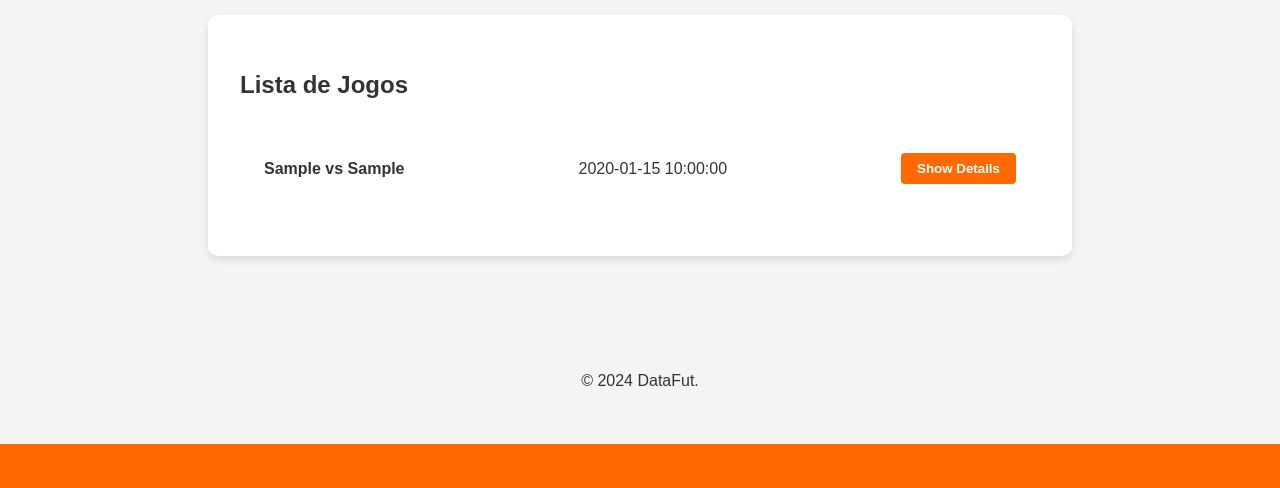
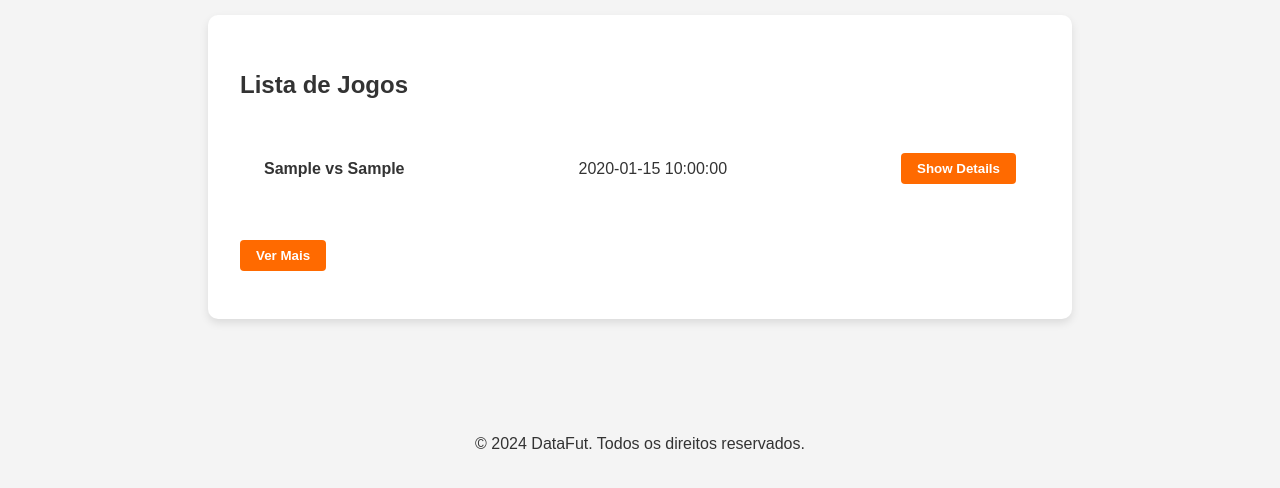
Before and after one commit to Cxrniani/DataFut, a Flask app: template src/templates/index.html in a window 1280 px wide. Shown: the part 356-844 px from the top of the page. Before the commit the page ends 800 px from the top, so only its background shows below. Run offline with Flask 3, Linux system fonts and the light colour scheme; the template is opened without the code that fills it: most values are stand-ins (such as "Sample title", 1, 10 or a date in 2020).

Commit message:
🎨style: added a show more button

```diff
--- a/src/static/style.css
+++ b/src/static/style.css
@@ -96,3 +96,20 @@
     background-color: #f4f4f4;
     margin-top: 2rem;
 }
+
+#load-more {
+    background-color: #ff6a00; /* Cor de fundo do botão */
+    color: white; /* Cor do texto */
+    border: none;
+    padding: 0.5rem 1rem;
+    border-radius: 4px;
+    cursor: pointer;
+    font-weight: bold;
+    margin: 1rem 0; /* Espaçamento acima e abaixo */
+    display: inline-block; /* Permite o alinhamento de bloco */
+    transition: background-color 0.2s; /* Efeito de transição */
+}
+
+#load-more:hover {
+    background-color: #e55b00; /* Cor de fundo mais escura ao passar o mouse */
+}
--- a/src/templates/index.html
+++ b/src/templates/index.html
@@ -14,8 +14,8 @@
     <main>
         <section class="fixtures-container">
             <h2>Lista de Jogos</h2>
-            <ul class="fixture-list">
-                {% for fixture in fixtures %}
+            <ul class="fixture-list" id="fixture-list">
+                {% for fixture in fixtures[:5] %}
                 <li class="fixture-item">
                     <div class="fixture-summary">
                         <strong class="fixture-teams">{{ fixture.home_team }} vs {{ fixture.away_team }}</strong>
@@ -28,14 +28,47 @@
                 </li>
                 {% endfor %}
             </ul>
+            <button id="load-more" onclick="loadMoreFixtures()">Ver Mais</button>
         </section>
     </main>
 
     <footer>
-        <p>&copy; 2024 DataFut.</p>
+        <p>&copy; 2024 DataFut. Todos os direitos reservados.</p>
     </footer>
 
     <script>
+        let fixtures = {{ fixtures | tojson }}; // Converte a lista de fixtures em um objeto JSON
+        let currentIndex = 5; // Começa a partir do 5º item
+
+        function loadMoreFixtures() {
+            const fixtureList = document.getElementById('fixture-list');
+            const loadMoreButton = document.getElementById('load-more');
+
+            for (let i = currentIndex; i < currentIndex + 5 && i < fixtures.length; i++) {
+                const fixture = fixtures[i];
+                const listItem = document.createElement('li');
+                listItem.className = 'fixture-item';
+                listItem.innerHTML = `
+                    <div class="fixture-summary">
+                        <strong class="fixture-teams">${fixture.home_team} vs ${fixture.away_team}</strong>
+                        <span class="fixture-date">${fixture.fixture_date}</span>
+                        <button onclick="toggleFixtureDetails(${fixture.id})">Show Details</button>
+                    </div>
+                    <div id="details-${fixture.id}" class="fixture-details">
+                        <p>Loading...</p>
+                    </div>
+                `;
+                fixtureList.appendChild(listItem);
+            }
+
+            currentIndex += 5; // Atualiza o índice atual
+
+            // Esconde o botão se não houver mais fixtures para carregar
+            if (currentIndex >= fixtures.length) {
+                loadMoreButton.style.display = 'none';
+            }
+        }
+
         function toggleFixtureDetails(fixtureId) {
             const detailsDiv = document.getElementById(`details-${fixtureId}`);
             const button = event.currentTarget; // Captura o botão clicado
```
